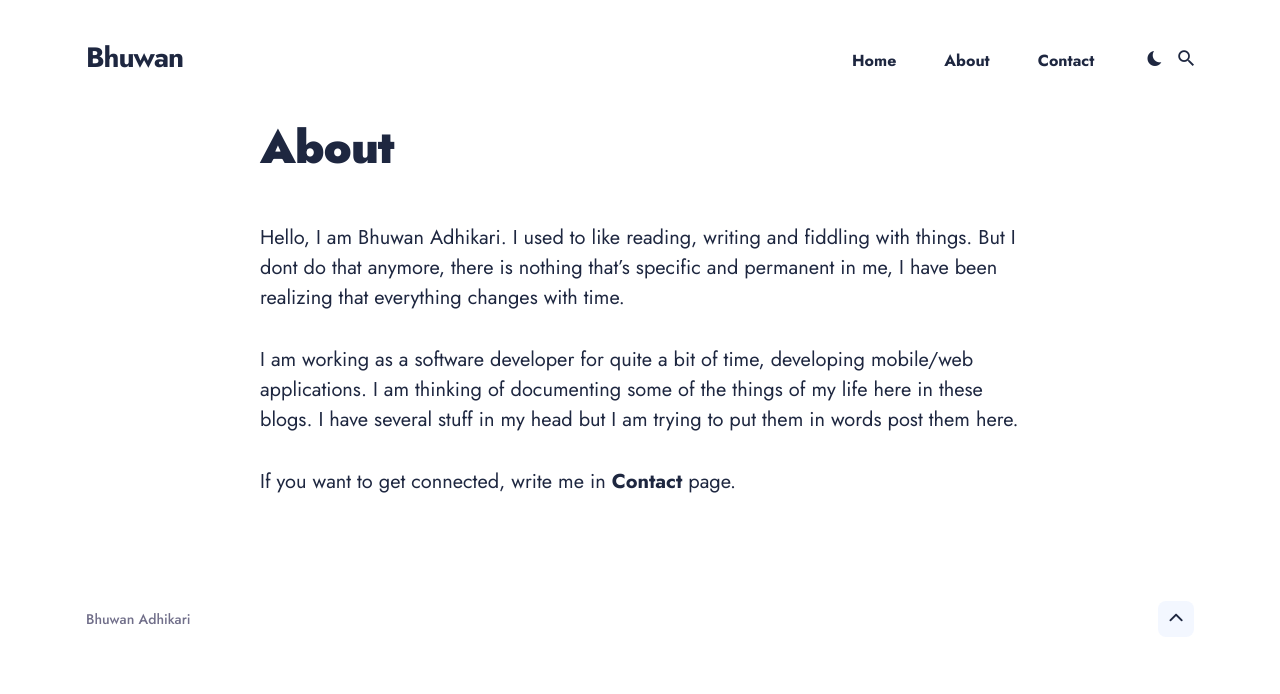
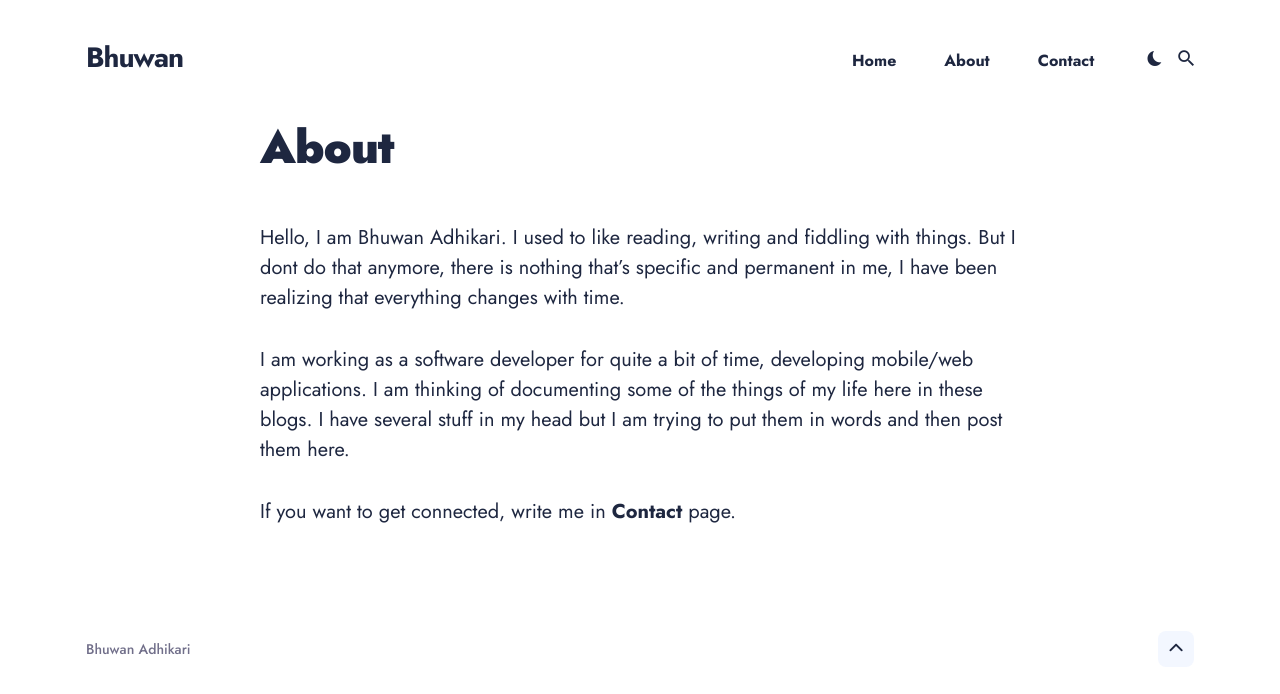
Before and after one commit to bhuwanadhikari/bhuwanadhikari.github.io, a Jekyll site: the page built from _pages/about.md, in a window 1280 px wide. Shown: the top 694 px of the page. Built offline with Jekyll 4.4.1, drawn with Linux system fonts in a browser that asks for light colours; nearby versions of some CDN libraries.

Commit message:
saano update

```diff
--- a/_pages/about.md
+++ b/_pages/about.md
@@ -7,6 +7,6 @@ image:
 
 Hello, I am Bhuwan Adhikari. I used to like reading, writing and fiddling with things. But I dont do that anymore, there is nothing that's specific and permanent in me, I have been realizing that everything changes with time.
 
-I am working as a software developer for quite a bit of time, developing mobile/web applications. I am thinking of documenting some of the things of my life here in these blogs. I have several stuff in my head but I am trying to put them in words post them here.
+I am working as a software developer for quite a bit of time, developing mobile/web applications. I am thinking of documenting some of the things of my life here in these blogs. I have several stuff in my head but I am trying to put them in words and then post them here.
 
 If you want to get connected, write me in <b>Contact</b> page.
```
Also changed, not shown: _posts/2024-11-25-altitude-sickness-and-remedies.md (+1 -0 lines), _posts/2024-11-25-finding-trekking-guide-in-nepal.md (+1 -0 lines), 1 other file.
